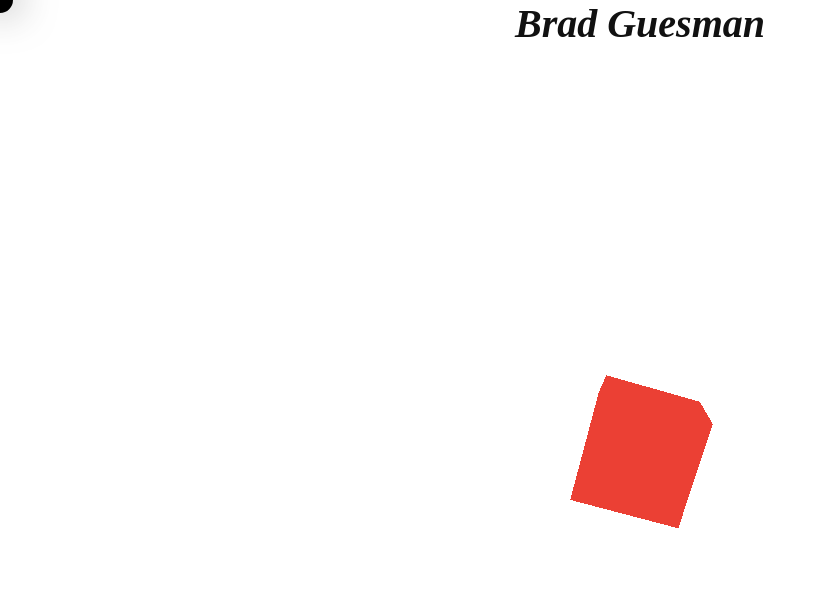
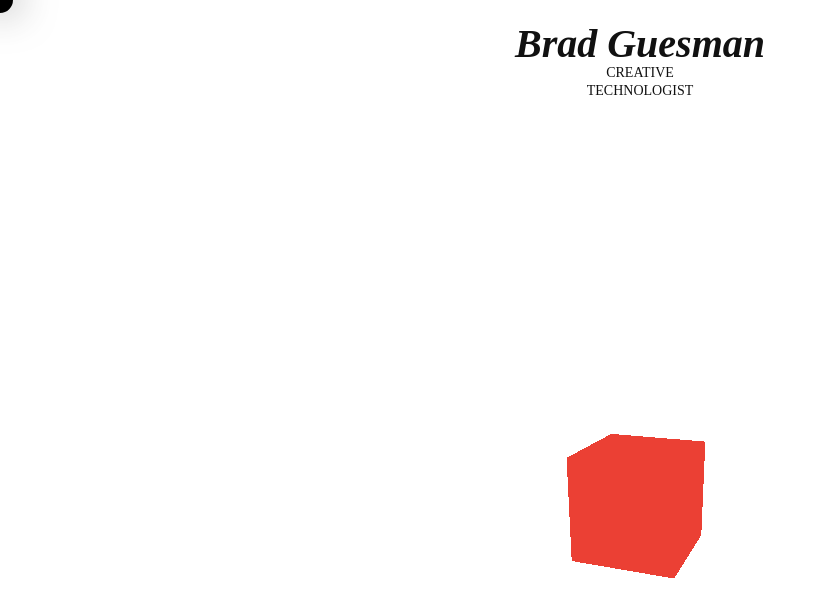
Before and after one commit to bguesman/react-portfolio, a React (Create React App) app in the folder app/: page / in a window 1280 px wide. Shown: the top 616 px of the page, without its empty margins (0-826 px from the left). Built offline with nearby package versions, Linux system fonts and the light colour scheme; a web font is replaced by a local one.

Commit message:
Add subtitle to dummy nav bar

```diff
--- a/app/src/fonts.css
+++ b/app/src/fonts.css
@@ -1 +1,2 @@
 @import url('https://fonts.googleapis.com/css2?family=Tiro+Tamil:ital@1&display=swap');
+@import url('https://fonts.googleapis.com/css2?family=Nanum+Gothic&display=swap');
--- a/app/src/navbar/NavBar.js
+++ b/app/src/navbar/NavBar.js
@@ -5,7 +5,10 @@ import './navbar.css';
 class NavBar extends Component {
   render() {
     return (
+      <div>
       <div className='title'>Brad Guesman</div>
+      <div className='subtitle'>Creative<br/>Technologist</div>
+      </div>
     )
   }
 }
--- a/app/src/navbar/navbar.css
+++ b/app/src/navbar/navbar.css
@@ -3,6 +3,18 @@
   font-style: italic;
   font-weight: 600;
   font-size: 40px;
-  /* line-height: 57px; */
+  line-height: 40px;
   color: #111111;
+  padding-top: 24px;
 }
+
+.subtitle {
+  font-family: 'NanumGothic';
+  font-style: normal;
+  font-weight: 400;
+  font-size: 14px;
+  line-height: 18px;
+  text-align: center;
+  color: #111111;
+  text-transform: uppercase;
+}
```
